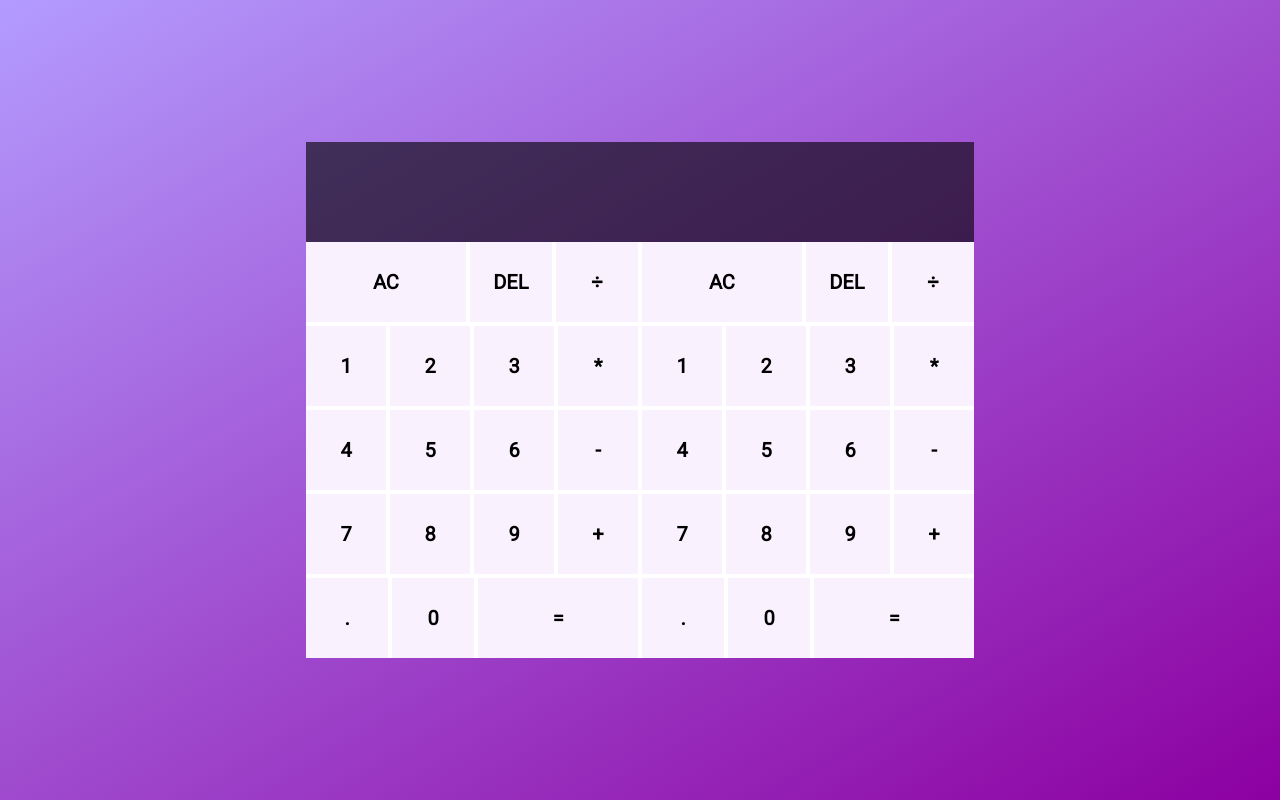
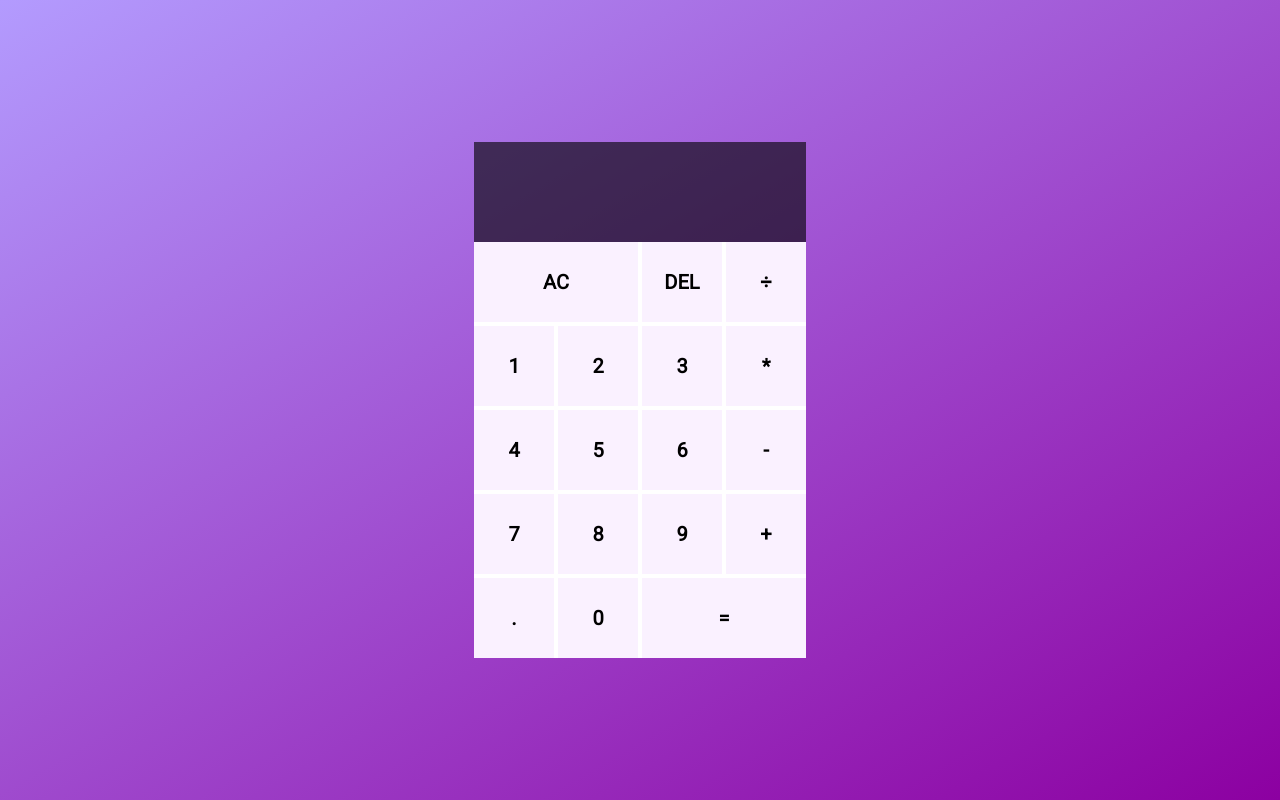
Before and after one commit to dong5397/1951004Calculator, a plain HTML site: page index.html in a window 1280 px wide. Drawn offline with Linux system fonts and the light colour scheme.

Commit message:
class만들기

```diff
--- a/index.html
+++ b/index.html
@@ -11,7 +11,7 @@
       rel="stylesheet"
     />
 
-    <title>계산기앱 만들기 프로젝트</title>
+    <title>계산기앱 만들기 프로젝트 1</title>
     <link rel="stylesheet" href="style.css" />
   </head>
   <body>
@@ -26,47 +26,29 @@
           </div>
           <div class="cal-body">
             <div class="cal-space">
-              <button class="space-2">AC</button>
-              <button>DEL</button>
-              <button>÷</button>
               <button data-btn-reset class="space-2">AC</button>
               <button data-btn-delete>DEL</button>
               <button data-btn-divide data-btn-operation>÷</button>
             </div>
             <div class="cal-space">
-              <button>1</button>
-              <button>2</button>
-              <button>3</button>
-              <button>*</button>
               <button data-btn-number>1</button>
               <button data-btn-number>2</button>
               <button data-btn-number>3</button>
               <button data-btn-multiply data-btn-operation>*</button>
             </div>
             <div class="cal-space">
-              <button>4</button>
-              <button>5</button>
-              <button>6</button>
-              <button>-</button>
               <button data-btn-number>4</button>
               <button data-btn-number>5</button>
               <button data-btn-number>6</button>
               <button data-btn-minus data-btn-operation>-</button>
             </div>
             <div class="cal-space">
-              <button>7</button>
-              <button>8</button>
-              <button>9</button>
-              <button>+</button>
               <button data-btn-number>7</button>
               <button data-btn-number>8</button>
               <button data-btn-number>9</button>
               <button data-btn-plus data-btn-operation>+</button>
             </div>
             <div class="cal-space">
-              <button>.</button>
-              <button>0</button>
-              <button class="space-2">=</button>
               <button data-btn-number>.</button>
               <button data-btn-number>0</button>
               <button data-btn-eqaul data-btn-operation class="space-2">
--- a/script.js
+++ b/script.js
@@ -0,0 +1,10 @@
+class Calculator {}
+const cal = new Calculator();
+
+const $previousPreview = document.querySelector("[data-previous-preview]");
+const $currentPreview = document.querySelector("[data-current-preview]");
+console.log($previousPreview);
+console.log($currentPreview);
+
+// function Calculator () {}
+// const cal = new Calculator()
```
